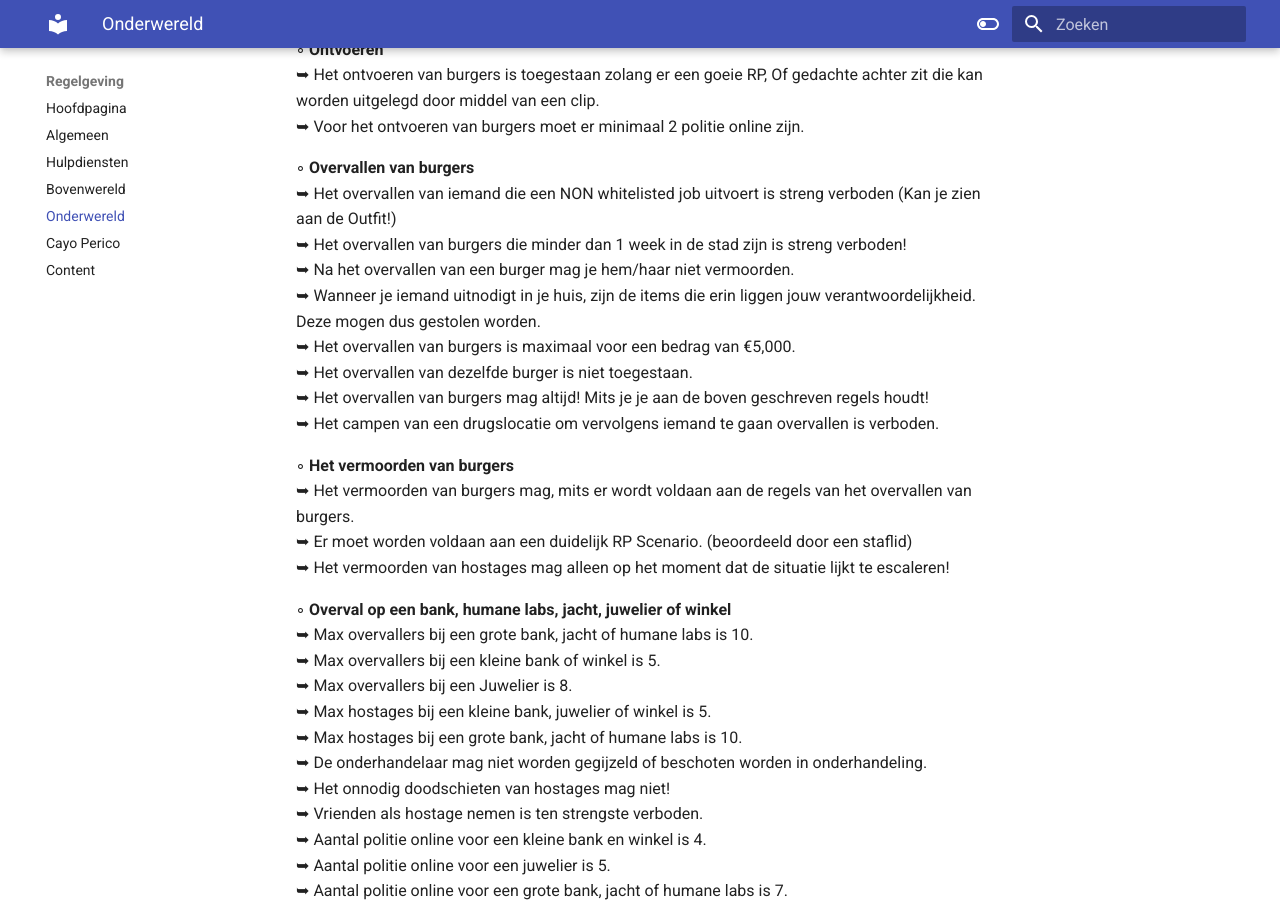
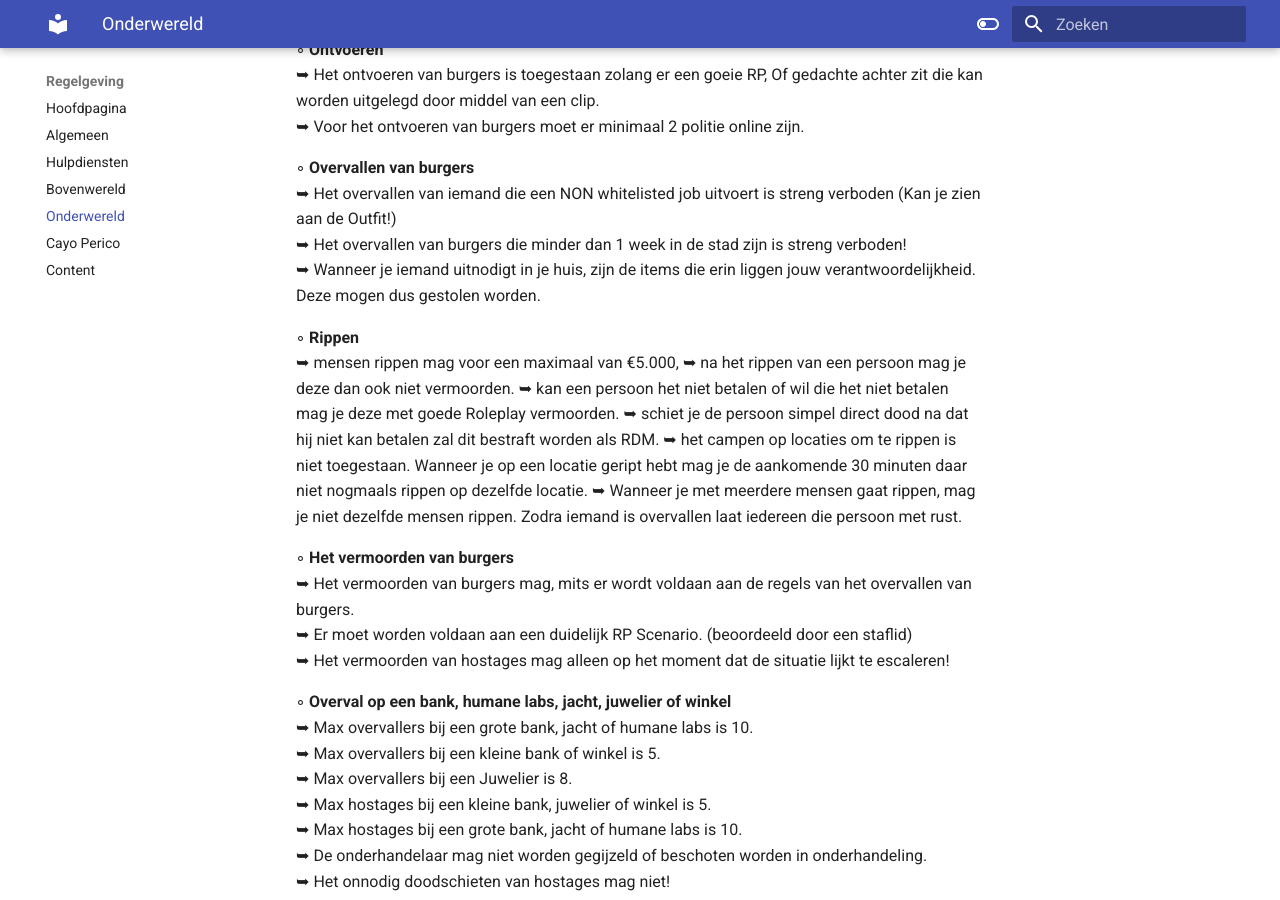
Before and after one commit to CappaWappa/Regels, an MkDocs documentation site: the page built from docs/onderwereld.md, in a window 1280 px wide and 900 px high, scrolled down 514 px. Built offline with MkDocs 1.6.1 and Material for MkDocs 9.7.7, drawn with Linux system fonts in a browser that asks for light colours; comment, search, counter and statistics services are not loaded.

Commit message:
Update onderwereld.md

```diff
--- a/docs/onderwereld.md
+++ b/docs/onderwereld.md
@@ -17,12 +17,17 @@ Nieuwe spelers die de onderwereld induiken worden niet meer geacht als nieuwe sp
 ◦ <b>Overvallen van burgers</b> <br>
      ➥ Het overvallen van iemand die een NON whitelisted job uitvoert is streng verboden (Kan je zien aan de Outfit!)<br>
      ➥ Het overvallen van burgers die minder dan 1 week in de stad zijn is streng verboden! <br>
-     ➥ Na het overvallen van een burger mag je hem/haar niet vermoorden.<br>
      ➥ Wanneer je iemand uitnodigt in je huis, zijn de items die erin liggen jouw verantwoordelijkheid. Deze mogen dus gestolen worden.<br>
-     ➥ Het overvallen van burgers is maximaal voor een bedrag van €5,000.<br>
-     ➥ Het overvallen van dezelfde burger is niet toegestaan.<br>
-     ➥ Het overvallen van burgers mag altijd! Mits je je aan de boven geschreven regels houdt!  <br>
-     ➥ Het campen van een drugslocatie om vervolgens iemand te gaan overvallen is verboden.<br>
+
+
+◦ <b>Rippen</b> <br>
+     ➥ mensen rippen mag voor een maximaal van €5.000,
+     ➥ na het rippen van een persoon mag je deze dan ook niet vermoorden.
+     ➥ kan een persoon het niet betalen of wil die het niet betalen mag je deze met goede Roleplay vermoorden.
+     ➥ schiet je de persoon simpel direct dood na dat hij niet kan betalen zal dit bestraft worden als RDM.
+     ➥ het campen op locaties om te rippen is niet toegestaan. Wanneer je op een locatie geript hebt mag je de aankomende 30 minuten daar niet nogmaals rippen op dezelfde locatie.
+     ➥ Wanneer je met meerdere mensen gaat rippen, mag je niet dezelfde mensen rippen. Zodra iemand is overvallen laat iedereen die persoon met rust.
+
 
 ◦ <b>Het vermoorden van burgers</b><br>
      ➥ Het vermoorden van burgers mag, mits er wordt voldaan aan de regels van het overvallen van burgers.<br>
```
